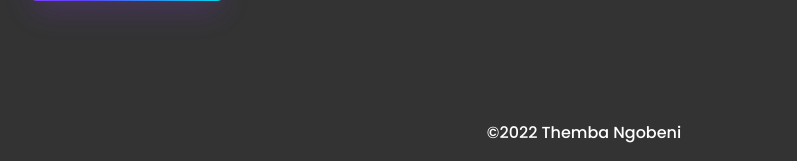
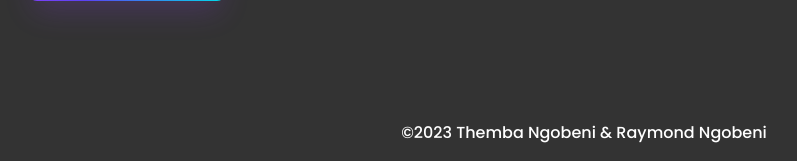
Before and after one commit to Ubaton/Flight-Price-Prediction, a Flask app: page / in a window 1280 px wide. Shown: the part 850-1011 px from the top of the page, without its empty margins (56-853 px from the left). Run offline with Flask 3, Linux system fonts and the light colour scheme; parts of the project's set-up code (start-up, migrations or seed data) failed here and were passed over; some libraries are stand-ins or nearby versions.

Commit message:
Name update and add styles

```diff
--- a/templates/home.html
+++ b/templates/home.html
@@ -165,7 +165,7 @@
 
         <br>
         <br>
-        <p>©2022 Themba Ngobeni</p>
+        <p>©2023 Themba Ngobeni & Raymond Ngobeni</p>
 
     </div>
 
```
